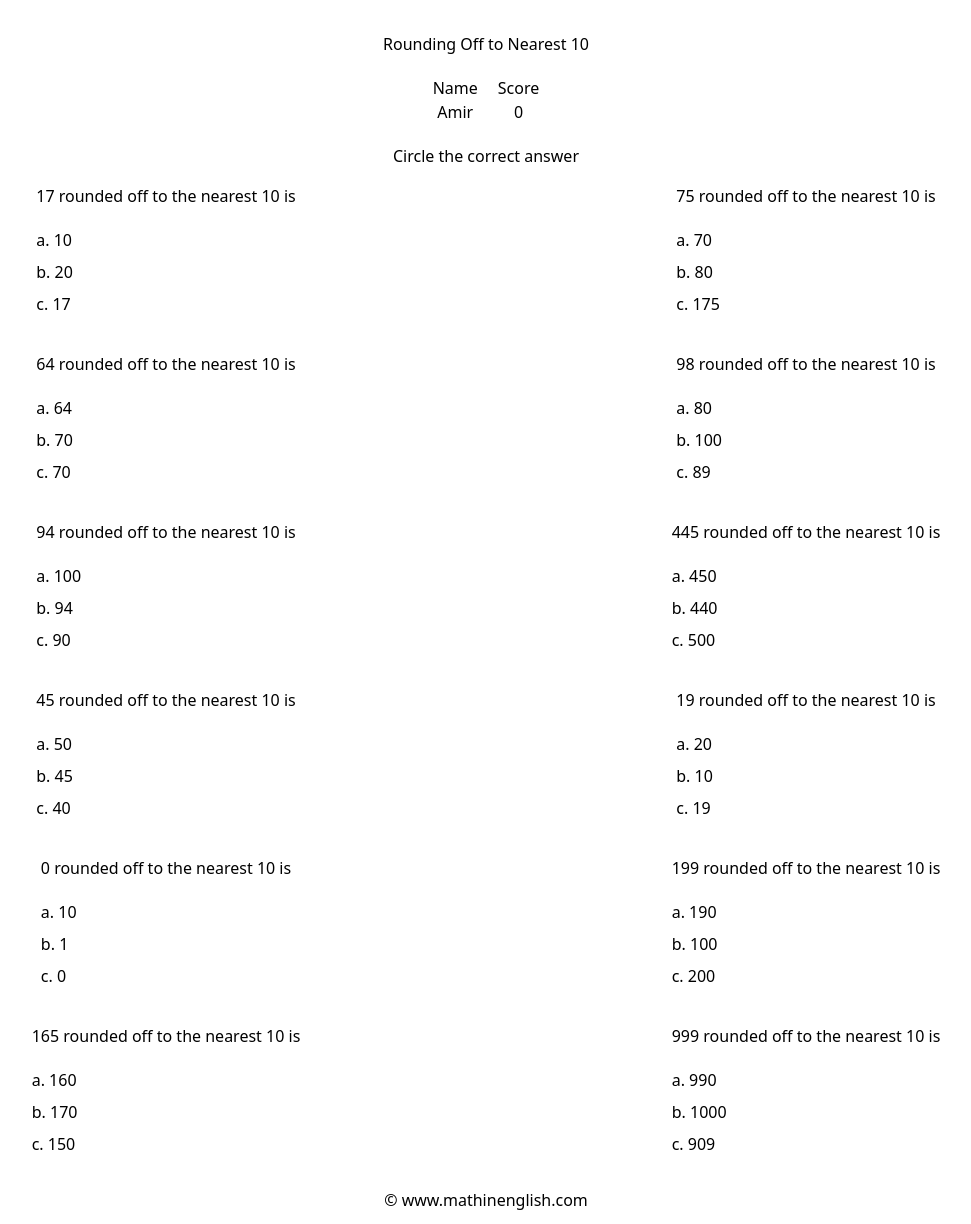
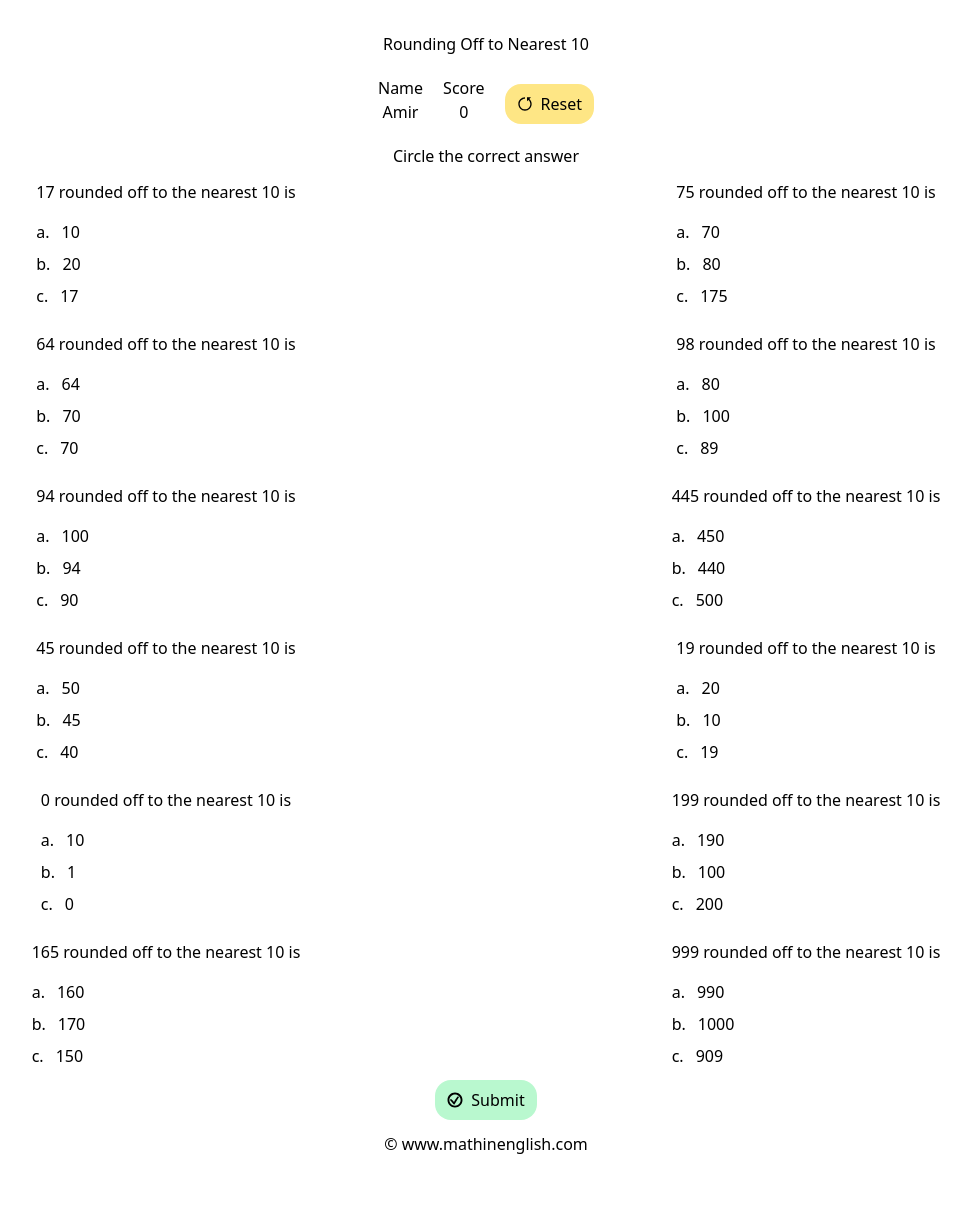
Before and after one commit to mrriddwan/math-worksheet-web, a React (Vite) app: page / in a window 1280 px wide. Shown: the top 1224 px of the page, without its empty margins (186-1157 px from the left). After the commit the page ends 1168 px from the top, so only its background shows below. Built offline with nearby package versions, Linux system fonts and the light colour scheme.

Commit message:
feat: Enhance App component with reset and submit buttons, and improve layout

```diff
--- a/src/App.tsx
+++ b/src/App.tsx
@@ -1,6 +1,8 @@
 import { useState } from "react";
 import "./App.css";
 import { questionAnswers } from "./constants/questionAnswers";
+import { RiResetLeftFill } from "react-icons/ri";
+import { GiConfirmed } from "react-icons/gi";
 
 function App() {
   const [player, setPlayer] = useState({
@@ -26,23 +28,33 @@ function App() {
           <h2>Score</h2>
           <h3>{player.score}</h3>
         </div>
+        <button className="w-max rounded-2xl px-3 py-2 bg-amber-200 flex self-end">
+          <RiResetLeftFill className="my-auto mr-2 " />
+          Reset
+        </button>
       </div>
 
-      <div>Circle the correct answer</div>
+      <div className="flex w-full justify-center">
+        <div className=" w-[70%]">Circle the correct answer</div>
+      </div>
       {/*question*/}
       <div className="grid grid-cols-2">
         {questionAnswers.map((qA) => {
           return (
-            <div key={qA.number} className="my-2 text-left mx-auto">
+            <div key={qA.number} className="my-1 text-left mx-auto">
               <div className="py-2">
                 {qA.number} rounded off to the nearest {nearestValue.toString()}{" "}
                 is
               </div>
-              <ol className="text-left w-full mx-auto py-2">
+              <ol className="text-left w-full mx-auto py-1">
                 {qA.answers.map((answer, index) => {
                   return (
-                    <li key={`${index}-${answer}`} className="py-1 flex cursor-pointer w-max">
-                      {alphabetNumbering[index]} {answer}
+                    <li
+                      key={`${index}-${answer}`}
+                      className="py-1 flex cursor-pointer w-max"
+                    >
+                      <div className="mr-3">{alphabetNumbering[index]}</div>{" "}
+                      {answer}
                     </li>
                   );
                 })}
@@ -52,10 +64,13 @@ function App() {
         })}
       </div>
 
+      <button className="w-max mx-auto rounded-2xl px-3 py-2 bg-green-200 flex text-center">
+        <GiConfirmed className="my-auto mr-2 " />
+        Submit
+      </button>
+
       {/*copyright*/}
-      <div className="py-3">
-        © www.mathinenglish.com
-      </div>
+      <div className="py-3">© www.mathinenglish.com</div>
     </div>
   );
 }
```
